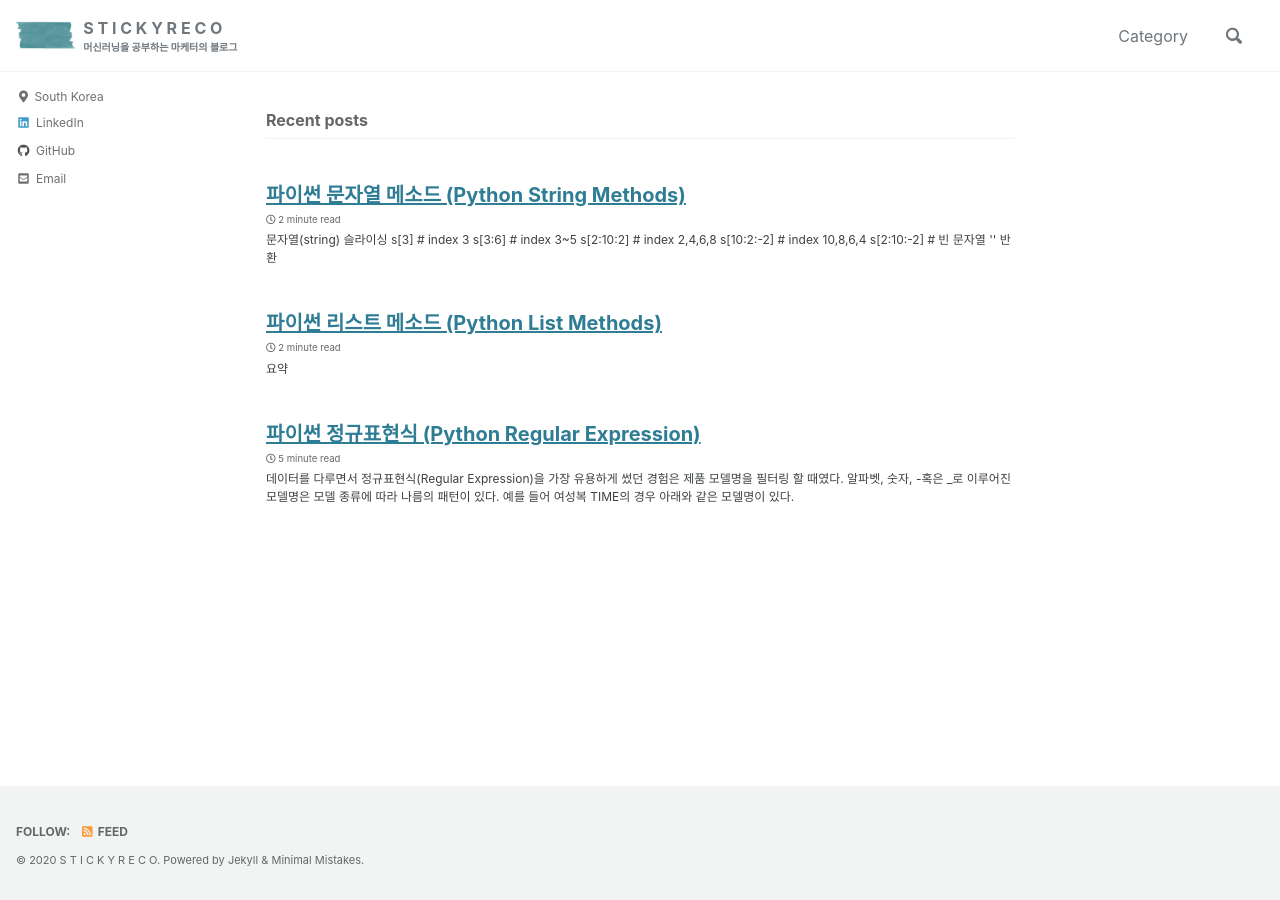
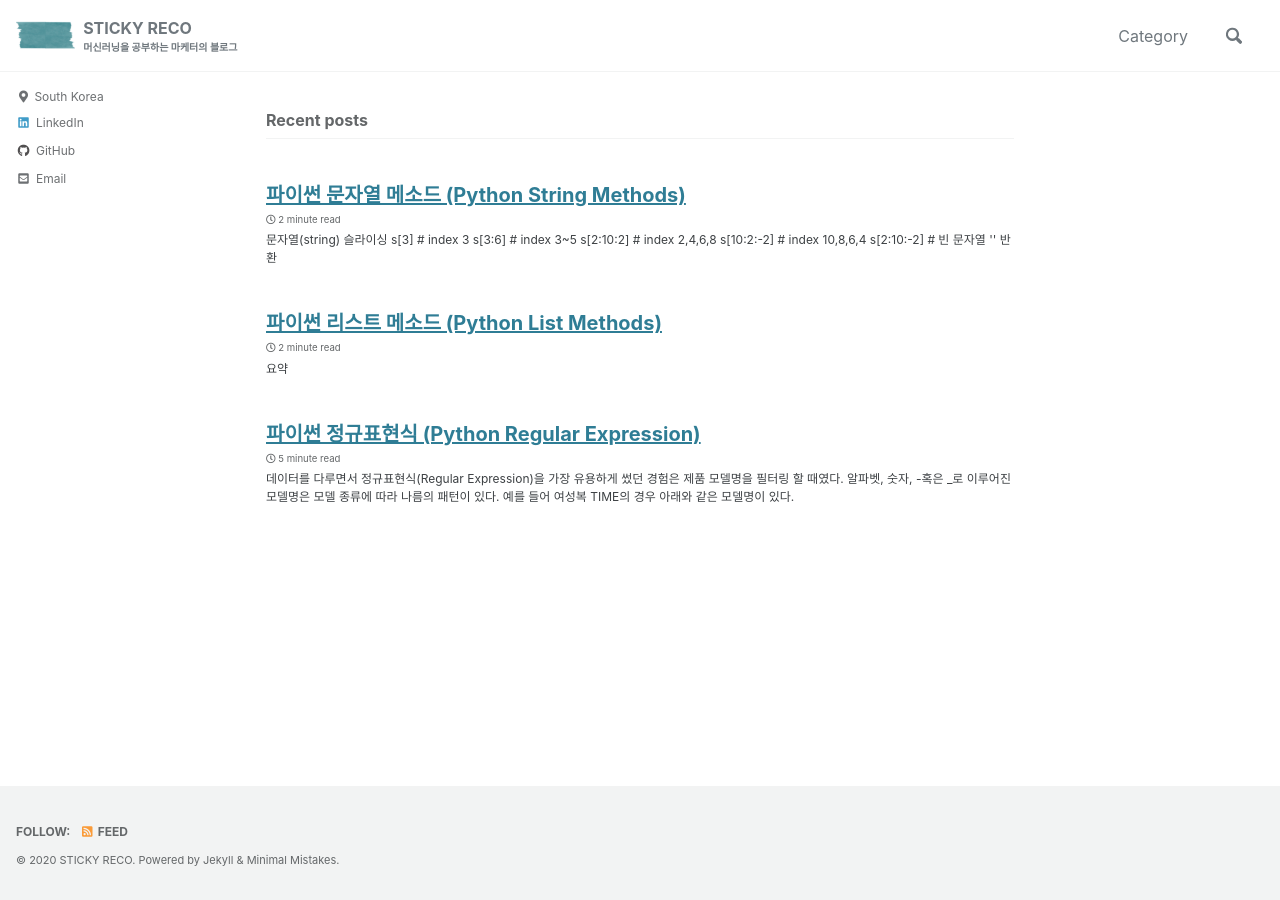
Before and after one commit to amoryoungakim/amoryoungakim.github.io, a Jekyll site: the page built from index.html, in a window 1280 px wide. Built offline with Jekyll 4.4.1, drawn with Linux system fonts in a browser that asks for light colours; cached includes are drawn as plain includes; the list of posts is cut into pages by our own code; comment, search, counter and statistics services are not loaded.

Commit message:
Update _config.yml

```diff
--- a/_config.yml
+++ b/_config.yml
@@ -16,7 +16,7 @@ minimal_mistakes_skin    : "default" # "default", "air", "aqua", "contrast", "da
 
 # Site Settings
 locale                   : "en-US"
-title                    : "S T I C K Y R E C O"
+title                    : "STICKY RECO"
 title_separator          : "-"
 subtitle                 : "머신러닝을 공부하는 마케터의 블로그"
 name                     : #"x"
```
